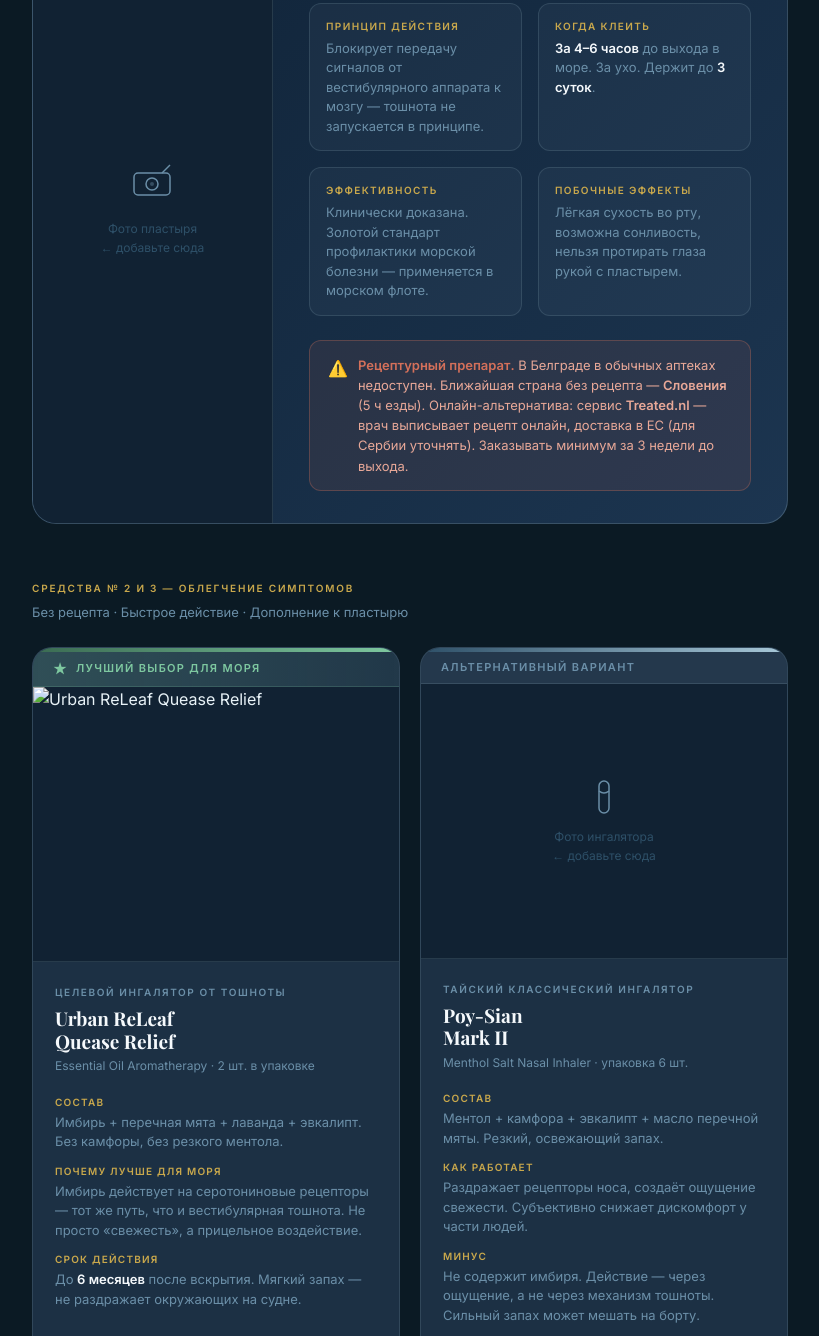
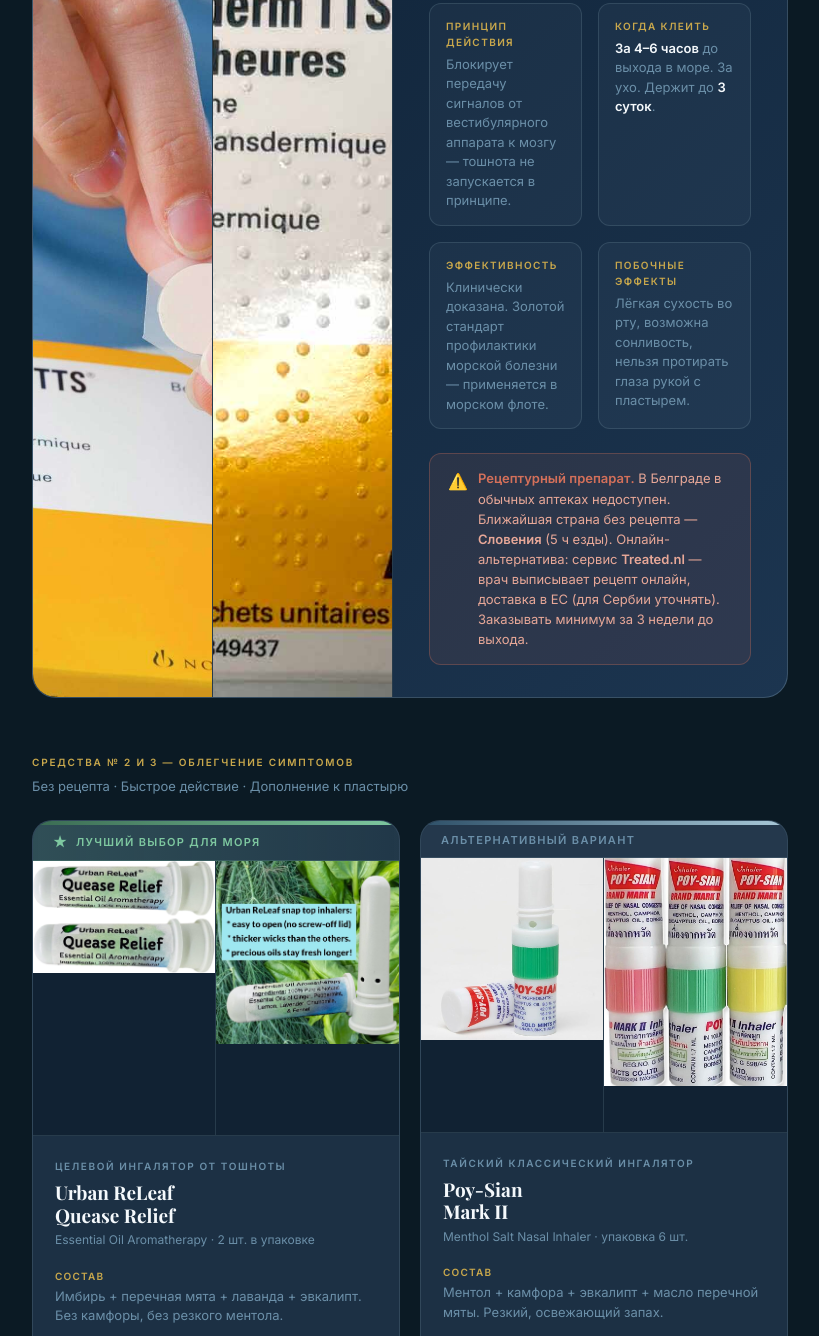
Before and after one commit to firstchannel1233-prog/Ingalator, a plain HTML site: page seasick.html in a window 1280 px wide. Shown: the part 987-2323 px from the top of the page, without its empty margins (230-1049 px from the left). Drawn offline with nearby package versions, Linux system fonts and the light colour scheme; a web font is replaced by a local one.

Commit message:
Add product photos to patch and inhaler blocks, enlarge patch photo window

```diff
--- a/seasick.html
+++ b/seasick.html
@@ -144,18 +144,22 @@
   }
   .patch-inner {
     display: grid;
-    grid-template-columns: 240px 1fr;
+    grid-template-columns: 360px 1fr;
     gap: 0;
   }
   .patch-photo {
     background: var(--navy);
     border-right: 1px solid var(--line);
-    display:flex; align-items:center; justify-content:center;
-    min-height:280px; overflow:hidden; position:relative;
+    display:grid; grid-template-columns:1fr 1fr;
+    min-height:380px; overflow:hidden; position:relative;
   }
   .patch-photo img {
     width:100%; height:100%; object-fit:cover; display:block;
   }
+  .patch-photo .photo-half {
+    overflow:hidden; position:relative; min-height:100%;
+  }
+  .patch-photo .photo-half:first-child { border-right:1px solid var(--line); }
   .patch-photo .photo-placeholder {
     display:flex; flex-direction:column; align-items:center;
     gap:12px; color:var(--horizon); font-size:12px; text-align:center; padding:24px;
@@ -235,6 +239,9 @@
     overflow:hidden; position:relative;
   }
   .inh-photo img { width:100%; height:100%; object-fit:cover; display:block; }
+  .inh-photo.dual { display:grid; grid-template-columns:1fr 1fr; }
+  .inh-photo.dual .photo-half { overflow:hidden; min-height:100%; }
+  .inh-photo.dual .photo-half:first-child { border-right:1px solid var(--line); }
   .inh-photo .photo-placeholder {
     display:flex; flex-direction:column; align-items:center;
     gap:10px; color:var(--horizon); font-size:12px; text-align:center; padding:20px;
@@ -335,7 +342,7 @@
     .wrap { padding:0 20px 60px; }
     .header-inner { padding:0 20px 48px; }
     .patch-inner { grid-template-columns:1fr; }
-    .patch-photo { min-height:200px; border-right:none; border-bottom:1px solid var(--line); }
+    .patch-photo { min-height:220px; border-right:none; border-bottom:1px solid var(--line); }
     .patch-content { padding:24px 20px; }
     .patch-features { grid-template-columns:1fr; }
     .inhalers-grid { grid-template-columns:1fr; }
@@ -387,16 +394,11 @@
 
       <!-- ФОТО ПЛАСТЫРЯ -->
       <div class="patch-photo">
-        <img src="scopolamine.jpg" alt="Scopoderm пластырь"
-             onerror="this.style.display='none'; this.nextElementSibling.style.display='flex'">
-        <div class="photo-placeholder">
-          <svg width="48" height="48" viewBox="0 0 48 48" fill="none">
-            <rect x="6" y="14" width="36" height="22" rx="4" stroke="#6B8FA8" stroke-width="1.5"/>
-            <circle cx="24" cy="25" r="6" stroke="#6B8FA8" stroke-width="1.5"/>
-            <path d="M34 14 L42 6" stroke="#6B8FA8" stroke-width="1.5"/>
-            <circle cx="24" cy="25" r="2" fill="#6B8FA8" opacity="0.4"/>
-          </svg>
-          <span>Фото пластыря<br>← добавьте сюда</span>
+        <div class="photo-half">
+          <img src="1YqRunZyauvQ92nNvyBqBNCIpMbEw4mPynwjoPM6.jpg" alt="Scopoderm пластырь — фото 1">
+        </div>
+        <div class="photo-half">
+          <img src="b0whF2sGJSPgkQSUZTv7XYQIHdMtyMXwANw1thc1.jpg" alt="Scopoderm пластырь — фото 2">
         </div>
       </div>
 
@@ -445,8 +447,13 @@
       <div class="winner-label">Лучший выбор для моря</div>
 
       <!-- ФОТО Urban ReLeaf -->
-      <div class="inh-photo">
-        <img src="71ITxfed4sL__AC_SL1500_.jpg" alt="Urban ReLeaf Quease Relief">
+      <div class="inh-photo dual">
+        <div class="photo-half">
+          <img src="71ITxfed4sL._AC_SL1500_.jpg" alt="Urban ReLeaf Quease Relief — фото 1">
+        </div>
+        <div class="photo-half">
+          <img src="81insS8VJnL._AC_SL1500_.jpg" alt="Urban ReLeaf Quease Relief — фото 2">
+        </div>
       </div>
 
       <div class="inh-body">
@@ -489,15 +496,12 @@
       <div class="alt-label">Альтернативный вариант</div>
 
       <!-- ФОТО Poy-Sian -->
-      <div class="inh-photo">
-        <img src="poysian.jpg" alt="Poy-Sian Mark II"
-             onerror="this.style.display='none'; this.nextElementSibling.style.display='flex'">
-        <div class="photo-placeholder">
-          <svg width="40" height="40" viewBox="0 0 40 40" fill="none">
-            <rect x="15" y="4" width="10" height="32" rx="5" stroke="#6B8FA8" stroke-width="1.5"/>
-            <path d="M15 14 Q20 18 25 14" stroke="#6B8FA8" stroke-width="1.5" fill="none"/>
-          </svg>
-          <span>Фото ингалятора<br>← добавьте сюда</span>
+      <div class="inh-photo dual">
+        <div class="photo-half">
+          <img src="61jukBEVa6L._AC_SX679_.jpg" alt="Poy-Sian Mark II — фото 1">
+        </div>
+        <div class="photo-half">
+          <img src="81loXh0H8wL._AC_SX679_.jpg" alt="Poy-Sian Mark II — фото 2">
         </div>
       </div>
 
```
